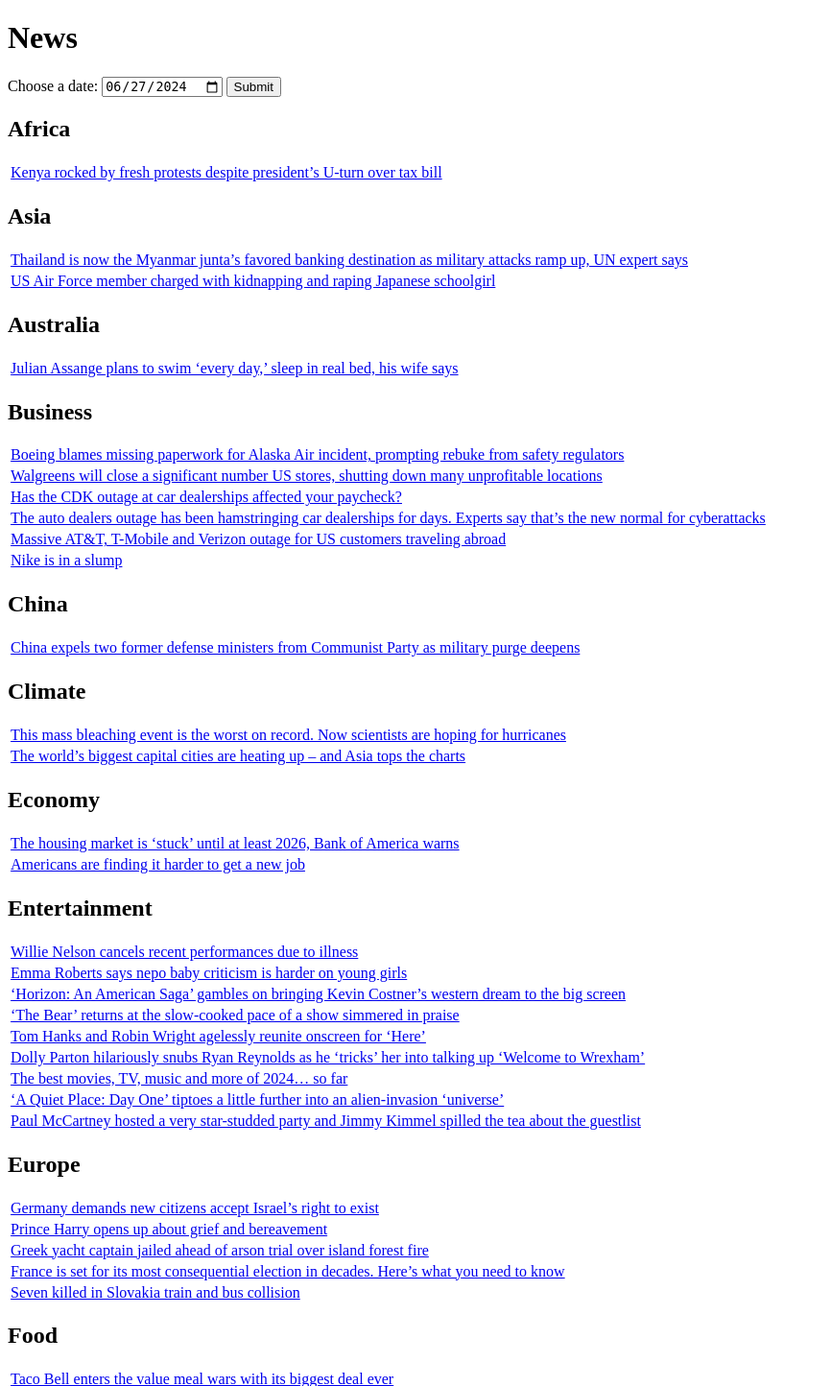
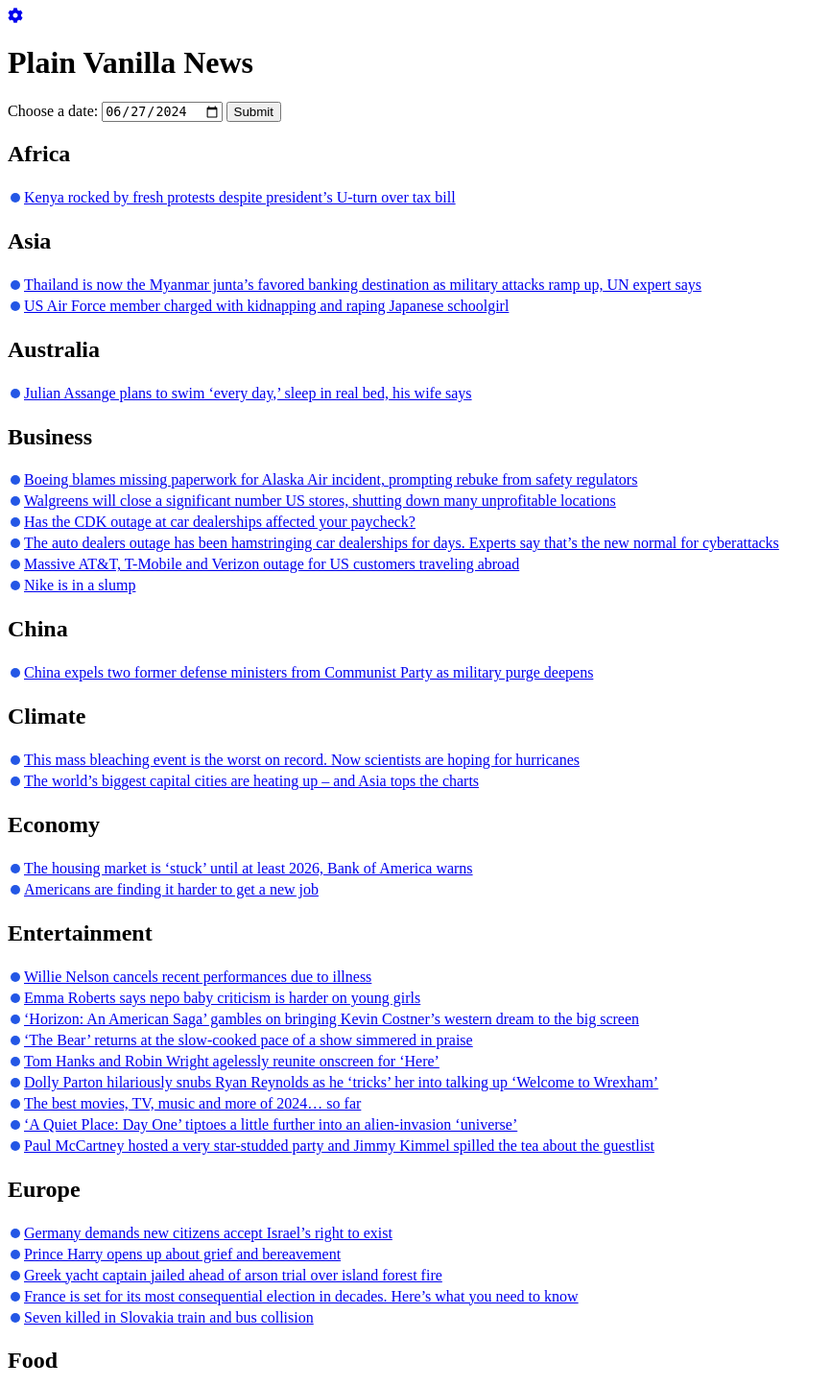
Before and after one commit to manishbajpai/NewsFu, a Flask app: page / in a window 1280 px wide. Shown: the top 1444 px of the page at 96% size, without its empty margins (0-866 px from the left). Run offline with Flask 3, Linux system fonts and the light colour scheme; data comes from the database, SQL or seed files in the repository.

Commit message:
Add experimental stuff - settings icon and blue bullets

```diff
--- a/templates/index.html
+++ b/templates/index.html
@@ -3,10 +3,25 @@
 <head>
     <meta charset="UTF-8">
     <meta name="viewport" content="width=device-width, initial-scale=1.0">
-    <title>News Articles</title>
+    <title>Plain Vanilla News</title>
+    <style>
+        .dot {
+            height: 10px;
+            width: 10px;
+            background-color: #2457e5;
+            border-radius: 50%;
+            display: inline-block;
+        }
+    </style>
 </head>
 <body>
-    <h1>News</h1>
+    <link rel="stylesheet" href="https://cdnjs.cloudflare.com/ajax/libs/font-awesome/5.15.4/css/all.min.css">
+
+    <a href="{{ url_for('settings') }}">
+        <i class="fas fa-cog"></i>
+    </a> <!-- Font Awesome icon for settings -->
+
+    <h1>Plain Vanilla News</h1>
     <form action="/" method="get">
         <label for="date">Choose a date:</label>
         <input type="date" id="date" name="date" value="{{ date }}" required>
@@ -17,7 +32,11 @@
     <h2>{{ category }}</h2>
     <table>
         {% for date, link, title, _ in articles %}
+
         <tr>
+            <td>
+                <span class="dot"></span>
+            </td>
             <td><a href="{{ link }}">{{ title }}</a></td>
         </tr>
         {% endfor %}
```
Also changed, not shown: templates/settings.html (added, +17 -0 lines).
